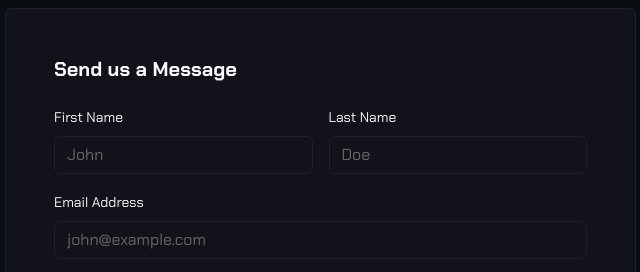
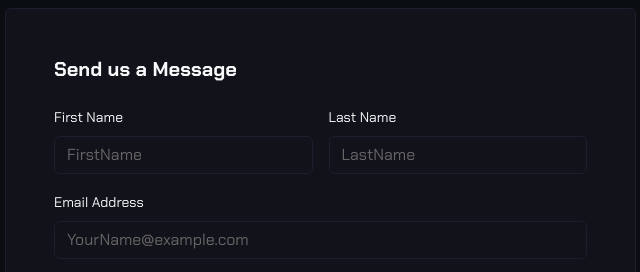
Before and after one commit to ahmedmohamed22-hub/Games-Arena, a plain HTML site: page index.html in a window 1280 px wide. Shown: the part 3960-4232 px from the top of the page, 562-1202 px from the left. Drawn offline with Linux system fonts and the light colour scheme.

Commit message:
Update index.html

```diff
--- a/index.html
+++ b/index.html
@@ -518,21 +518,21 @@
           <div class="col-lg-7">
             <article class="contact-form rounded p-4 p-lg-5">
               <h3 class="h5 fw-bold mb-4">Send us a Message</h3>
-              <form action="#" method="post">
+              <form action="#">
                 <div class="row g-3">
                   <div class="col-sm-6">
                     <label class="form-label small" for="firstName">First Name</label>
                     <input type="text" class="form-control form-dark" id="firstName" name="firstName"
-                      placeholder="John">
+                      placeholder="FirstName">
                   </div>
                   <div class="col-sm-6">
                     <label class="form-label small" for="lastName">Last Name</label>
-                    <input type="text" class="form-control form-dark" id="lastName" name="lastName" placeholder="Doe">
+                    <input type="text" class="form-control form-dark" id="lastName" name="lastName" placeholder="LastName">
                   </div>
                   <div class="col-12">
                     <label class="form-label small" for="email">Email Address</label>
                     <input type="email" class="form-control form-dark" id="email" name="email"
-                      placeholder="john@example.com">
+                      placeholder="YourName@example.com">
                   </div>
                   <div class="col-12">
                     <label class="form-label small" for="subject">Subject</label>
```
